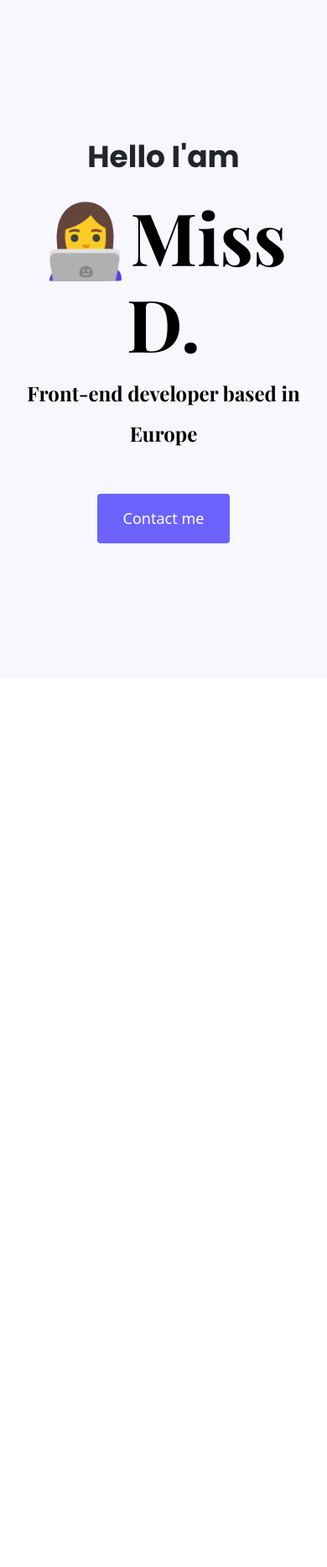
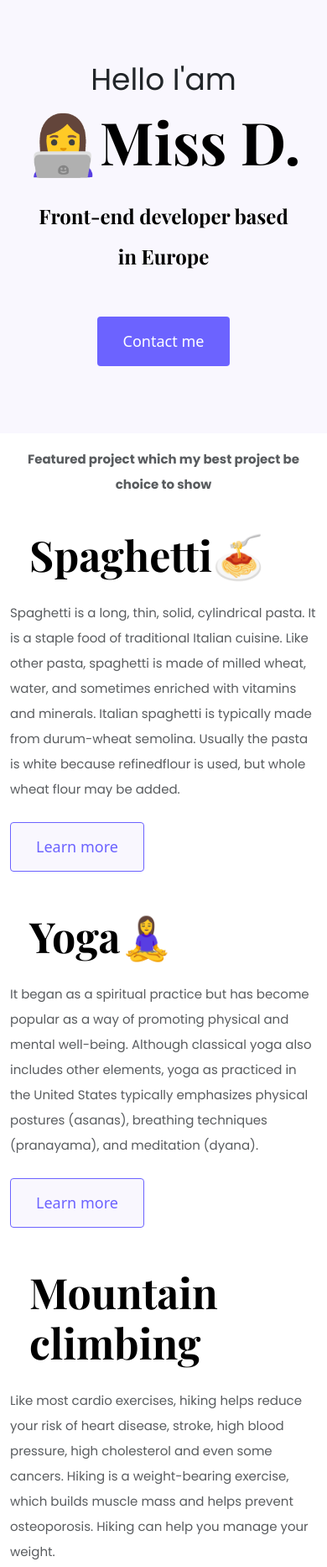
Before and after one commit to dajana-lab/porfolio-project-responsive, a plain HTML site: page index.html in a window 390 px wide. Shown: the top 1866 px of the page at 84% size. Before the commit the page ends 844 px from the top, so only its background shows below. Drawn offline with nearby package versions, Linux system fonts and the light colour scheme; a web font is replaced by a local one.

Commit message:
Integrated homepage content design

```diff
--- a/index.html
+++ b/index.html
@@ -11,8 +11,6 @@
     crossorigin="anonymous"></script>
   <link rel="preconnect" href="https://fonts.googleapis.com">
   <link rel="preconnect" href="https://fonts.gstatic.com" crossorigin>
-    <link rel="preconnect" href="https://fonts.googleapis.com">
-    <link rel="preconnect" href="https://fonts.gstatic.com" crossorigin>
   <link
     href="https://fonts.googleapis.com/css2?family=Montserrat:ital,wght@0,100..900;1,100..900&family=Playfair+Display:ital,wght@0,400..900;1,400..900&family=Poppins:ital,wght@0,100;0,200;0,300;0,400;0,500;0,600;0,700;0,800;0,900;1,100;1,200;1,300;1,400;1,500;1,600;1,700;1,800;1,900&display=swap"
     rel="stylesheet">
@@ -23,13 +21,78 @@
 
 <body>
   <div class="hero">
-
-
     <p>Hello I'am </p>
     <h1>👩‍💻Miss D.</h1>
     <h2 class="mb-5">Front-end developer based in Europe</h2>
     <a href="#" class="btn btn-branding">Contact me </a>
   </div>
+  <p class="text-center m-3 fw-bold text-muted">Featured project which my best project be choice to show</p>
+  <div class="container">
+    <div class="row align-items-center d-flex">
+
+
+      <!--Prva slika i tekst-->
+      <div class="col d-none d-lg-block mt-4">
+        <img src="images/spageti2.png" alt="Spageti" class="img-fluid rounded img-thumbnail" />
+      </div>
+      <div class="col align-self-start">
+
+        <h2 class="mb-4">Spaghetti🍝</h2>
+        <p class="mb-4 text-muted">
+          Spaghetti is a long, thin, solid, cylindrical pasta. It is a staple food of traditional Italian cuisine.
+          Like other pasta, spaghetti is made of milled wheat, water, and sometimes enriched with vitamins and
+          minerals. Italian spaghetti is typically made from durum-wheat semolina. Usually the pasta is white because
+          refinedflour is used, but whole wheat flour may be added.
+        </p>
+        <a href="#" class="btn btn-branding-outline">Learn more</a>
+
+      </div>
+    </div>
+
+
+
+    <!--Druga slika i tekst-->
+
+    <div class="row align-items-center d-flex mt-4">
+      <div class="col align-self-start">
+
+        <h2 class="mb-4">Yoga🧘‍♀️</h2>
+        <p class="mb-4 text-muted">
+          It began as a spiritual practice but has become popular as a way of promoting physical and mental
+          well-being. Although classical yoga also includes other elements, yoga as practiced in the United States
+          typically emphasizes physical postures (asanas), breathing techniques (pranayama), and meditation (dyana).
+        </p>
+        <a href="#" class="btn btn-branding-outline">Learn more</a>
+
+      </div>
+      <div class="col d-none d-lg-block">
+        <img src="images/Yoga.png" alt="Yoga" class="img-fluid rounded img-thumbnail" />
+      </div>
+
+    </div>
+
+    <!--Treća slika i tekst-->
+
+
+
+    <div class="row align-items-center d-flex mt-4">
+
+      <div class="col d-none d-lg-block">
+        <img src="images/suma2.png" alt="Suma" class="img-fluid rounded img-thumbnail" />
+      </div>
+      <div class="col align-self-start">
+
+        <h2 class="mb-4">Mountain climbing</h2>
+        <p class="mb-4 text-muted">
+          Like most cardio exercises, hiking helps reduce your risk of heart disease, stroke, high blood pressure,
+          high cholesterol and even some cancers. Hiking is a weight-bearing exercise, which builds muscle mass and
+          helps prevent osteoporosis. Hiking can help you manage your weight.
+        </p>
+        <a href="#" class="btn btn-branding-outline">Learn more</a>
+
+      </div>
+    </div>
+  </div>
 </body>
 
 </html>
--- a/src/styles.css
+++ b/src/styles.css
@@ -19,20 +19,30 @@ h6 {
 h1 {
   font-size: 86px;
 }
+h2 {
+  font-size: 50px;
+  margin: 23px;
+}
+p {
+  font-weight: normal;
+  font-size: 15px;
+  font-family: var(--default-font-family);
+  line-height: 30px;
+}
 
 .hero {
   background-color: var(--primary-color);
   text-align: center;
-  padding: 160px 20px;
+  padding: 80px 20px;
 }
 .hero p {
   font-family: var(--default-font-family);
   font-size: 36px;
-  font-weight: bold;
+  font-weight: 400;
 }
 .hero h2 {
   font-size: 24px;
-  line-height: 2;
+  line-height: 2em;
 }
 .btn-branding {
   background-color: var(--button-color);
@@ -40,5 +50,17 @@ h1 {
   border-radius: 4px;
   padding: 15px 30px;
   font-size: 18px;
-  line-height: 27px;
 }
+.btn-branding-outline {
+  background-color: var(--primary-color);
+  color: var(--button-color);
+  border: 1px solid var(--button-color);
+  border-radius: 4px;
+  padding: 15px 30px;
+  font-size: 18px;
+}
+@media (max-width: 900px) {
+  h1 {
+    font-size: 70px;
+  }
+}
```
Also changed, not shown: images/Yoga.png (added), images/spageti2.png (added), images/suma2.png (added). Lines whose indentation alone changed are shown as unchanged.
